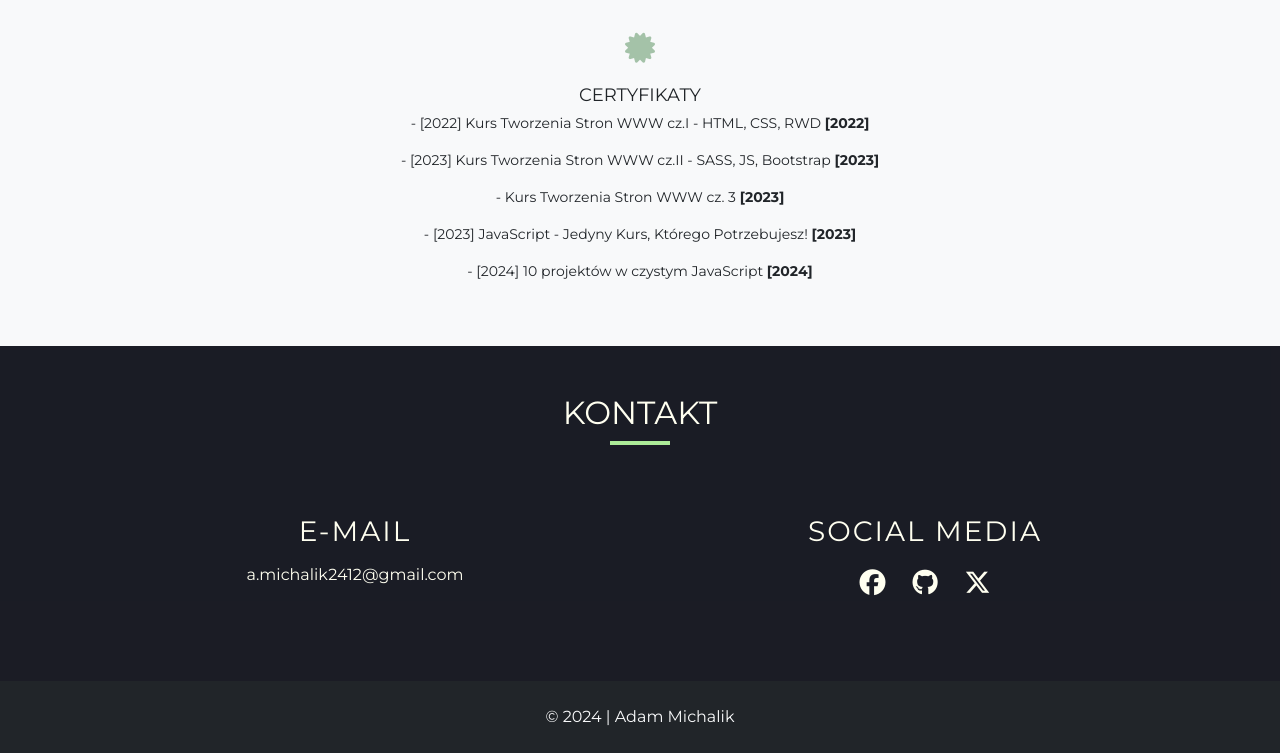
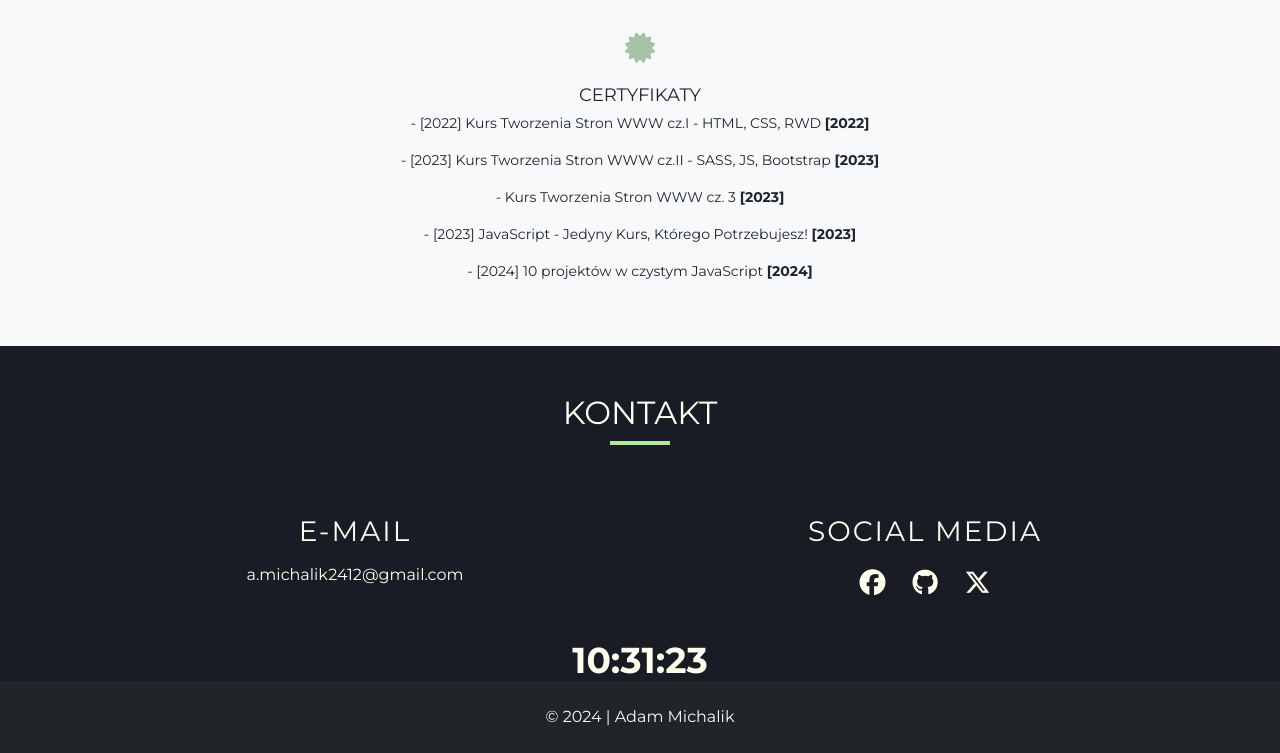
Before and after one commit to Artdam/CV, a plain HTML site: page index.html in a window 1280 px wide. Shown: the part 1662-2415 px from the top of the page. Drawn offline with nearby package versions, Linux system fonts and the light colour scheme.

Commit message:
Added clock

```diff
--- a/index.html
+++ b/index.html
@@ -116,6 +116,7 @@
         </section>
 
         <section id="contact" class="contact py-5">
+            <div id="clock" class="clock-container"></div>
             <h2 class="section-title">Kontakt</h2>
             <div class="underline"></div>
             <div class="container">
--- a/js/script.js
+++ b/js/script.js
@@ -17,5 +17,25 @@ document.addEventListener('DOMContentLoaded', function () {
 		})
 	)
 
+	const clock = document.createElement('div')
+	clock.id = 'clock'
+	clock.classList.add('clock-container')
+	const contactSection = document.getElementById('contact')
+	contactSection.appendChild(clock)
+
+	function updateClock() {
+		const now = new Date()
+		let hours = now.getHours()
+		let minutes = now.getMinutes()
+		let seconds = now.getSeconds()
+
+		hours = (hours < 10 ? '0' : '') + hours
+		minutes = (minutes < 10 ? '0' : '') + minutes
+		seconds = (seconds < 10 ? '0' : '') + seconds
+
+		clock.textContent = `${hours}:${minutes}:${seconds}`
+	}
+	setInterval(updateClock, 1000)
+
 	window.addEventListener('scroll', addShadow)
 })
--- a/scss/style.scss
+++ b/scss/style.scss
@@ -99,7 +99,7 @@ header.hero-gradient {
 	}
 }
 
-// O mnie
+// About me
 
 .aboutme {
 	i {
@@ -122,7 +122,7 @@ header.hero-gradient {
 	}
 }
 
-// Kontakt
+// Contact
 
 .contact {
 	position: relative;
@@ -174,4 +174,15 @@ header.hero-gradient {
 			}
 		}
 	}
+
+	// Clock
+
+	.clock-container {
+		position: absolute;
+		left: 50%;
+		transform: translateX(-50%);
+		font-size: 36px;
+		color: $text-color;
+		font-weight: bold;
+	}
 }
```
Also changed, not shown: css/style.css, 1 other file.
